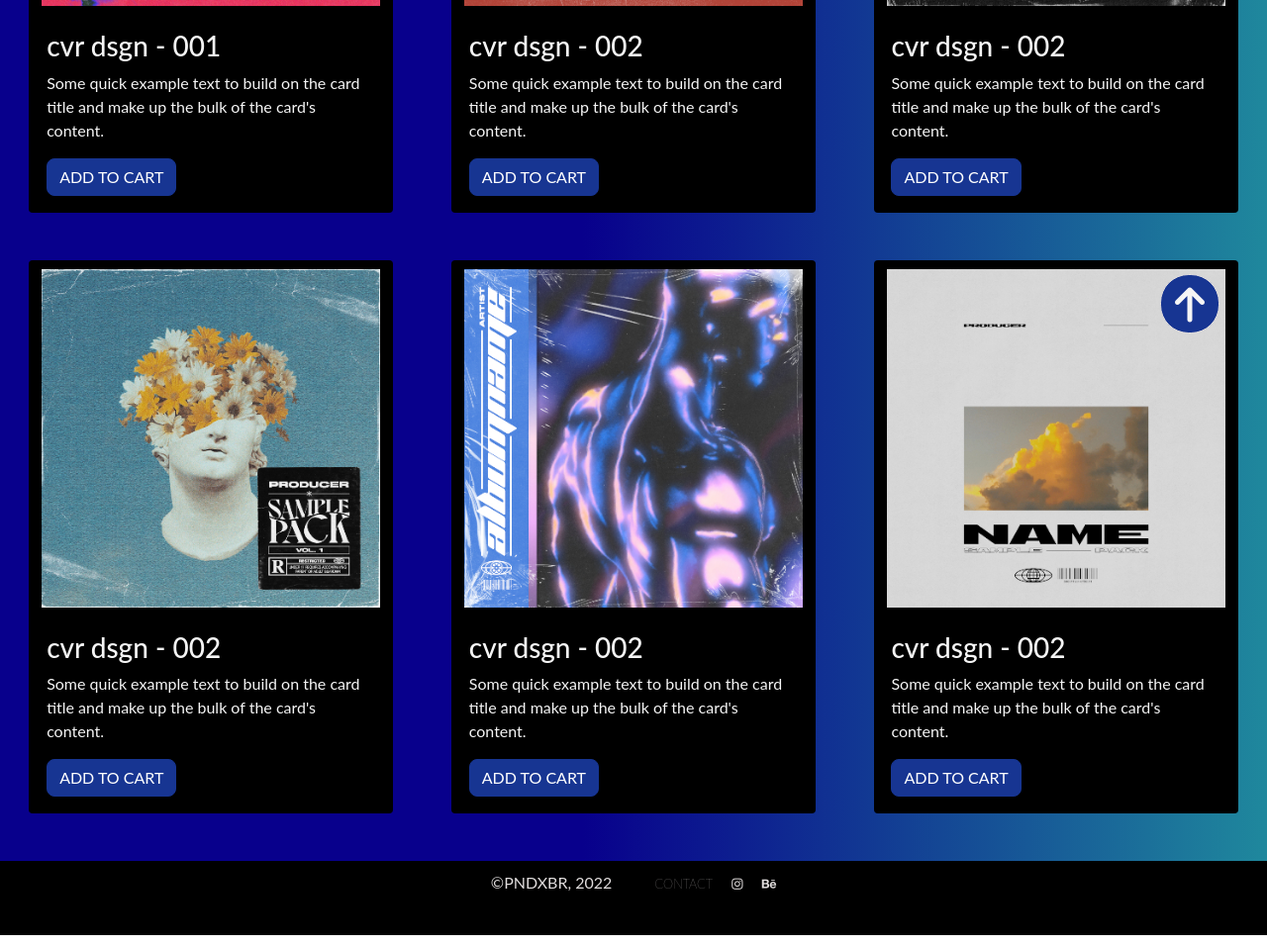
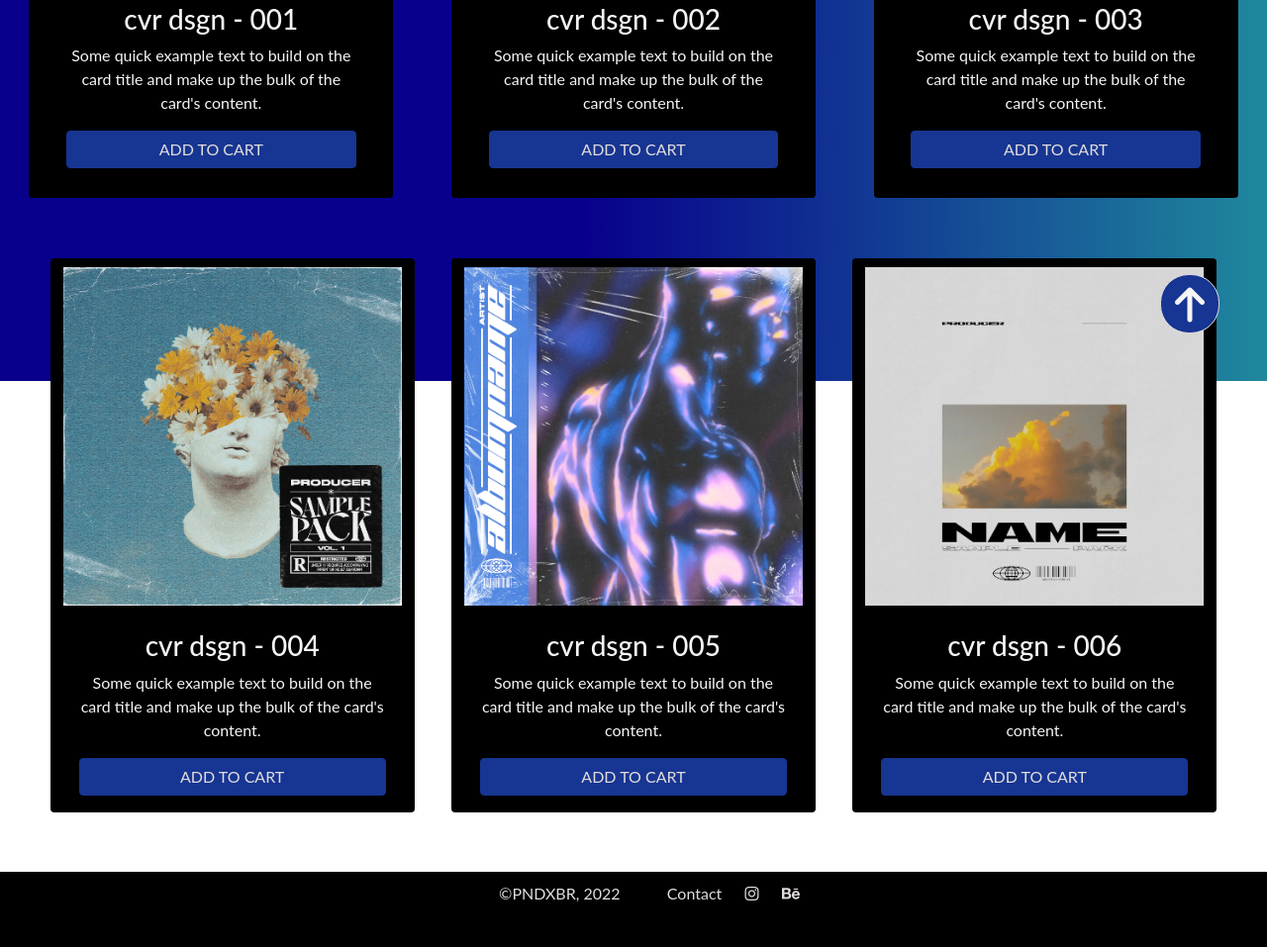
Before and after one commit to FlorenciaRusso9606/PortfolioPNDXBRFlorenciaRusso, a plain HTML site: page pages/store.html in a window 1280 px wide. Shown: the part 415-1372 px from the top of the page at 99% size. Drawn offline with nearby package versions, Linux system fonts and the light colour scheme.

Commit message:
agregando cambios segunda entrega proyecto final

```diff
--- a/css/main.css
+++ b/css/main.css
@@ -77,19 +77,21 @@ footer ul li a:hover{
 /* inicio de index */
 .contentIndex{
     background-image: url(../img/192.jpg);
-    height:100vh;
+    height: 100vh;
 }
 .mainIndex{
     display: flex;
     justify-content: center;
     align-content: center;
     padding: 4rem;
+    margin-top: 4rem;
 }
 /* cierre de index */
 /* inicio de características de section en las páginas*/
 .contentPages, .content-pages{
     background: rgb(8,0,140);
     background: linear-gradient(90deg, rgba(8,0,140,1) 0%, rgba(8,0,140,1) 46%, rgba(31,136,157,1) 100%);
+    height: 100vh;
 }
 section div ul li{
     list-style: none;
@@ -104,7 +106,6 @@ section div ul li a{
 /* ciere de características de section en las páginas */
 /* Inicio de page about */
 .mainAbout {
-    height: 80vh;
     display: grid;
     grid-template-areas:
     "mainAboutImgP mainAboutImgP"
@@ -115,11 +116,12 @@ section div ul li a{
 }
 .mainAboutImgP {
     grid-area: mainAboutImgP;
+    padding-bottom: 0.5rem;
     display: flex;
     justify-content: center;
     align-content: center;
     border-bottom: 0.125rem solid whitesmoke;
-    margin-bottom: 3rem;
+    margin-bottom: 4rem;
 }
 .mainAboutP {
     margin: 1.3rem;
@@ -236,19 +238,22 @@ section div ul{
 .card-img-top{
     padding: 0.5rem 0rem;
 }
-.btn{
+.estilos-card{
+    padding: 0.8rem 2rem;
+}
+.btn-estilos{
     background-color: #173592;
     border: 0.1rem solid #173592;
-    border-radius: 0.5rem;
     transition: 0.3s;
+    color: rgb(225, 221, 221);;;
 }
-.btn.btn-primary{
+.btn-estilos{
     text-transform: uppercase;
 }
-.btn.btn-primary:hover{
+.btn-estilos:hover{
     background-color: #1e3e9e;
     border: 0.1rem solid whitesmoke;
-    border-radius: 0.5rem;
+    color: whitesmoke;
 }
 /* cierre de carcterísticas de la página store */
 /*inicio de características de la página contacto*/
--- a/pages/store.html
+++ b/pages/store.html
@@ -42,54 +42,54 @@
             </header>
             <main class="container-fluid">
                 <section class="row justify-content-around mb-4">
-                    <div class="card col-4 mb-4" style="width: 23rem;">
+                    <div class="card col-4 mb-4 estilos-card" style="width: 23rem;">
                         <img src="../img/previews/cvrdsgn001.jpg" class="card-img-top" alt="cvrdsgn001">
                         <div class="card-body" style="padding: 1rem 0.3rem;">
-                          <h1 class="h3 card-title">cvr dsgn - 001</h1>
-                          <p class="card-text">Some quick example text to build on the card title and make up the bulk of the card's content.</p>
-                          <a href="#" class="btn btn-primary">add to cart</a>
+                          <h1 class="h3 card-title text-center">cvr dsgn - 001</h1>
+                          <p class="card-text text-center">Some quick example text to build on the card title and make up the bulk of the card's content.</p>
+                          <a href="#" class="btn btn-estilos d-flex justify-content-center">add to cart</a>
                         </div>
                     </div>
-                    <div class="card col-4 mb-4" style="width: 23rem;">
+                    <div class="card col-4 mb-4 estilos-card" style="width: 23rem;">
                         <img src="../img/previews/cvrdsgn002.jpg" class="card-img-top" alt="cvrdsgn002">
                          <div class="card-body" style="padding: 1rem 0.3rem;">
-                            <h2 class="h3 card-title">cvr dsgn - 002</h2>
-                            <p class="card-text">Some quick example text to build on the card title and make up the bulk of the card's content.</p>
-                            <a href="#" class="btn btn-primary">add to cart</a>
+                            <h2 class="h3 card-title text-center">cvr dsgn - 002</h2>
+                            <p class="card-text text-center">Some quick example text to build on the card title and make up the bulk of the card's content.</p>
+                            <a href="#" class="btn btn-estilos d-flex justify-content-center">add to cart</a>
                         </div>
                     </div>
-                    <div class="card col-4 mb-4" style="width: 23rem;">
+                    <div class="card col-4 mb-4 estilos-card" style="width: 23rem;">
                         <img src="../img/previews/cvrdsgn003.jpg" class="card-img-top" alt="cvrdsgn003">
                          <div class="card-body" style="padding: 1rem 0.3rem;">
-                            <h3 class="card-title">cvr dsgn - 002</h3>
-                             <p class="card-text">Some quick example text to build on the card title and make up the bulk of the card's content.</p>
-                            <a href="#" class="btn btn-primary">add to cart</a>
+                            <h3 class="card-title text-center">cvr dsgn - 003</h3>
+                             <p class="card-text text-center">Some quick example text to build on the card title and make up the bulk of the card's content.</p>
+                            <a href="#" class="btn btn-estilos d-flex justify-content-center">add to cart</a>
                         </div>
                     </div>
                 </section>
-                <section class="row justify-content-around mb-4">
+                <section class="row justify-content-around mb-4 estilos-card">
                     <div class="card card col-4 mb-4" style="width: 23rem ;">
                         <img src="../img/previews/cvrdsgn004.jpg" class="card-img-top" alt="cvrdsgn004">
-                         <div class="card-body" style="padding: 1rem 0.3rem;">
-                            <h3 class="card-title">cvr dsgn - 002</h3>
-                             <p class="card-text">Some quick example text to build on the card title and make up the bulk of the card's content.</p>
-                            <a href="#" class="btn btn-primary">add to cart</a>
+                         <div class="card-body">
+                            <h3 class="card-title text-center">cvr dsgn - 004</h3>
+                             <p class="card-text text-center">Some quick example text to build on the card title and make up the bulk of the card's content.</p>
+                            <a href="#" class="btn btn-estilos d-flex justify-content-center">add to cart</a>
                         </div>
                     </div>
-                    <div class="card card col-4 mb-4" style="width: 23rem;">
-                        <img src="../img/previews/cvrdsgn005.jpg" class="card-img-top" alt="cvrdsgn005">
-                         <div class="card-body" style="padding: 1rem 0.3rem;">
-                            <h3 class="card-title">cvr dsgn - 002</h3>
-                             <p class="card-text">Some quick example text to build on the card title and make up the bulk of the card's content.</p>
-                            <a href="#" class="btn btn-primary">add to cart</a>
+                    <div class="card card col-4 mb-4" style="width: 23rem ;">
+                        <img src="../img/previews/cvrdsgn005.jpg" class="card-img-top" alt="cvrdsgn004">
+                         <div class="card-body">
+                            <h3 class="card-title text-center">cvr dsgn - 005</h3>
+                             <p class="card-text text-center">Some quick example text to build on the card title and make up the bulk of the card's content.</p>
+                            <a href="#" class="btn btn-estilos d-flex justify-content-center">add to cart</a>
                         </div>
                     </div>
-                    <div class="card card col-4 mb-4" style="width: 23rem;">
-                        <img src="../img/previews/cvrdsgn006.jpg" class="card-img-top" alt="cvrdsgn006">
-                         <div class="card-body" style="padding: 1rem 0.3rem;">
-                            <h3 class=" card-title">cvr dsgn - 002</h3>
-                             <p class="card-text">Some quick example text to build on the card title and make up the bulk of the card's content.</p>
-                            <a href="#" class="btn btn-primary">add to cart</a>
+                    <div class="card card col-4 mb-4" style="width: 23rem ;">
+                        <img src="../img/previews/cvrdsgn006.jpg" class="card-img-top" alt="cvrdsgn004">
+                         <div class="card-body">
+                            <h3 class="card-title text-center">cvr dsgn - 006</h3>
+                             <p class="card-text text-center">Some quick example text to build on the card title and make up the bulk of the card's content.</p>
+                            <a href="#" class="btn btn-estilos d-flex justify-content-center">add to cart</a>
                         </div>
                     </div>
                 </section>
@@ -100,27 +100,19 @@
                 </div>
             </main>
             <!-- footer-->
-            <footer class="bg-black text-whitesmoke">
-                <div class="container">
-                  <nav class="row">
-                        <ul class="list-unstyled justify-content-center">
-                            <li class="font-weight-bold text-uppercase">
-                                <p>©pndxbr, 2022</p>
-                            </li>
-                            <li class="font-weight-bold text-uppercase">
-                                <a href="../pages/contact.html">
+            <footer>
+                <ul>
+                    <li><p>©PNDXBR, 2022</p></li>
+                    <li><a href="../pages/contact.html">
                         Contact
-                                 </a>
-                            </li>
-                            <li><a href="https://www.instagram.com/pndxbr.cvr/"  target="_blank">
+                    </a></li>
+                    <li><a href="https://www.instagram.com/pndxbr.cvr/" target="_blank">
                         <i class="fa-brands fa-instagram"></i>
                     </a></li>
                     <li><a href="https://www.behance.net/mauricioojeda" target="_blank">
                         <i class="fa-brands fa-behance"></i>
                     </a></li>
                 </ul>
-                  </nav>
-                </div>
             </footer>
         </div>
     </div>
```
Also changed, not shown: pages/about.html (+1 -1 lines). Lines whose indentation alone changed are shown as unchanged.
